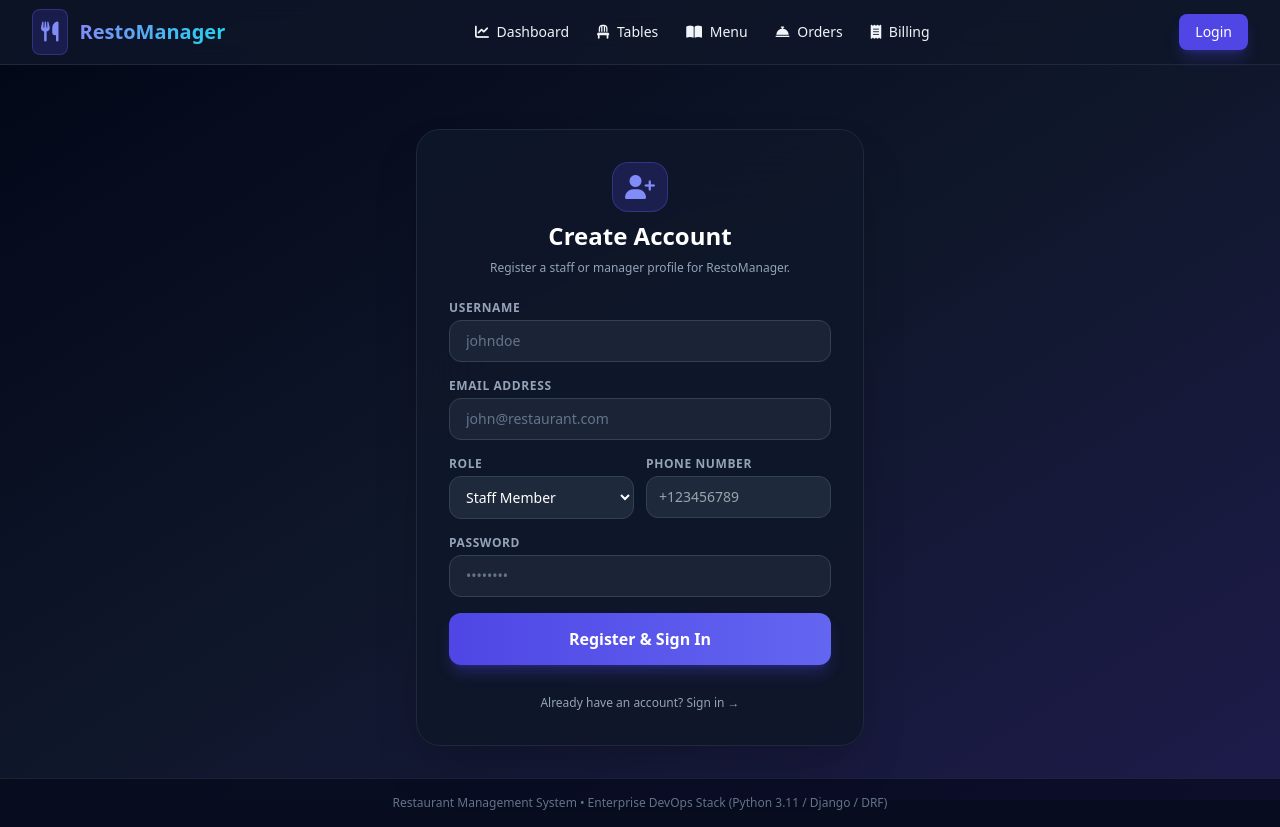
After one commit to rutuja2120/restaurant-management, a Django app: page /accounts/register/ in a window 1280 px wide. The commit adds this page. Run offline with Django 5.2, Linux system fonts and the light colour scheme; some libraries are stand-ins or nearby versions.

Commit message:
Add user registration view and template

```diff
--- a/accounts/urls.py
+++ b/accounts/urls.py
@@ -9,6 +9,7 @@ urlpatterns = [
     # Web UI URLs
     path('', views.dashboard_view, name='dashboard'),
     path('accounts/login/', views.login_view, name='login'),
+    path('accounts/register/', views.register_view, name='register'),
     path('accounts/logout/', views.logout_view, name='logout'),
 
     # API URLs
--- a/accounts/views.py
+++ b/accounts/views.py
@@ -11,6 +11,31 @@ from .serializers import UserSerializer, UserRegistrationSerializer
 User = get_user_model()
 
 # Web Template Views
+def register_view(request):
+    if request.user.is_authenticated:
+        return redirect('dashboard')
+    if request.method == 'POST':
+        username = request.POST.get('username')
+        email = request.POST.get('email')
+        password = request.POST.get('password')
+        role = request.POST.get('role', User.Role.CUSTOMER)
+        phone_number = request.POST.get('phone_number', '')
+
+        if User.objects.filter(username=username).exists():
+            messages.error(request, "Username already exists. Please pick another.")
+        else:
+            user = User.objects.create_user(
+                username=username,
+                email=email,
+                password=password,
+                role=role,
+                phone_number=phone_number
+            )
+            login(request, user)
+            messages.success(request, f"Account created! Welcome, {user.username}.")
+            return redirect('dashboard')
+    return render(request, 'accounts/register.html')
+
 def login_view(request):
     if request.user.is_authenticated:
         return redirect('dashboard')
--- a/templates/accounts/login.html
+++ b/templates/accounts/login.html
@@ -28,6 +28,10 @@
             <button type="submit" class="w-full py-3.5 rounded-xl font-bold bg-gradient-to-r from-indigo-600 to-indigo-500 hover:from-indigo-500 hover:to-indigo-400 text-white shadow-lg shadow-indigo-600/30 transition">
                 Sign In
             </button>
+
+            <div class="text-center pt-2">
+                <a href="{% url 'register' %}" class="text-xs font-medium text-slate-400 hover:text-indigo-400 transition">Need an account? Register here &rarr;</a>
+            </div>
         </form>
     </div>
 </div>
--- /dev/null
+++ b/templates/accounts/register.html
@@ -0,0 +1,59 @@
+{% extends 'base.html' %}
+
+{% block title %}Create Account | RestoManager{% endblock %}
+
+{% block content %}
+<div class="max-w-md mx-auto mt-8">
+    <div class="p-8 rounded-3xl bg-slate-900/90 border border-slate-800 shadow-2xl backdrop-blur-2xl space-y-6">
+        <div class="text-center space-y-2">
+            <div class="inline-flex p-3 bg-indigo-600/20 text-indigo-400 rounded-2xl border border-indigo-500/30 text-2xl">
+                <i class="fa-solid fa-user-plus"></i>
+            </div>
+            <h2 class="text-2xl font-bold text-white">Create Account</h2>
+            <p class="text-xs text-slate-400">Register a staff or manager profile for RestoManager.</p>
+        </div>
+
+        <form method="POST" class="space-y-4">
+            {% csrf_token %}
+            <div>
+                <label class="block text-xs font-semibold uppercase tracking-wider text-slate-400 mb-1">Username</label>
+                <input type="text" name="username" required placeholder="johndoe" class="w-full px-4 py-2.5 rounded-xl bg-slate-800/80 border border-slate-700 text-white placeholder-slate-500 focus:outline-none focus:ring-2 focus:ring-indigo-500 text-sm">
+            </div>
+
+            <div>
+                <label class="block text-xs font-semibold uppercase tracking-wider text-slate-400 mb-1">Email Address</label>
+                <input type="email" name="email" placeholder="john@restaurant.com" class="w-full px-4 py-2.5 rounded-xl bg-slate-800/80 border border-slate-700 text-white placeholder-slate-500 focus:outline-none focus:ring-2 focus:ring-indigo-500 text-sm">
+            </div>
+
+            <div class="grid grid-cols-2 gap-3">
+                <div>
+                    <label class="block text-xs font-semibold uppercase tracking-wider text-slate-400 mb-1">Role</label>
+                    <select name="role" class="w-full px-3 py-2.5 rounded-xl bg-slate-800 border border-slate-700 text-white focus:outline-none focus:ring-2 focus:ring-indigo-500 text-sm">
+                        <option value="STAFF">Staff Member</option>
+                        <option value="ADMIN">Administrator</option>
+                        <option value="CUSTOMER">Customer</option>
+                    </select>
+                </div>
+
+                <div>
+                    <label class="block text-xs font-semibold uppercase tracking-wider text-slate-400 mb-1">Phone Number</label>
+                    <input type="text" name="phone_number" placeholder="+123456789" class="w-full px-3 py-2.5 rounded-xl bg-slate-800 border border-slate-700 text-white text-sm focus:outline-none focus:ring-2 focus:ring-indigo-500">
+                </div>
+            </div>
+
+            <div>
+                <label class="block text-xs font-semibold uppercase tracking-wider text-slate-400 mb-1">Password</label>
+                <input type="password" name="password" required placeholder="••••••••" class="w-full px-4 py-2.5 rounded-xl bg-slate-800/80 border border-slate-700 text-white placeholder-slate-500 focus:outline-none focus:ring-2 focus:ring-indigo-500 text-sm">
+            </div>
+
+            <button type="submit" class="w-full py-3.5 rounded-xl font-bold bg-gradient-to-r from-indigo-600 to-indigo-500 hover:from-indigo-500 hover:to-indigo-400 text-white shadow-lg shadow-indigo-600/30 transition">
+                Register & Sign In
+            </button>
+
+            <div class="text-center pt-2">
+                <a href="{% url 'login' %}" class="text-xs font-medium text-slate-400 hover:text-indigo-400 transition">Already have an account? Sign in &rarr;</a>
+            </div>
+        </form>
+    </div>
+</div>
+{% endblock %}
```
